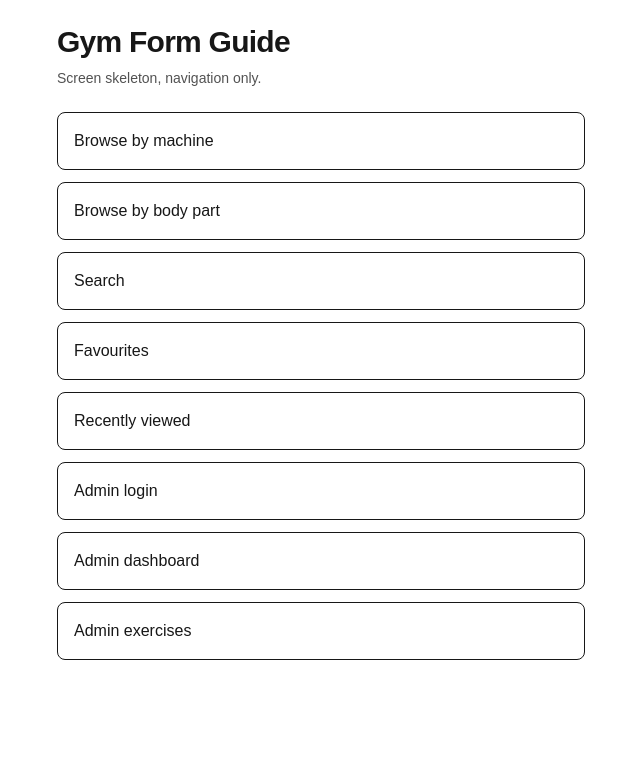
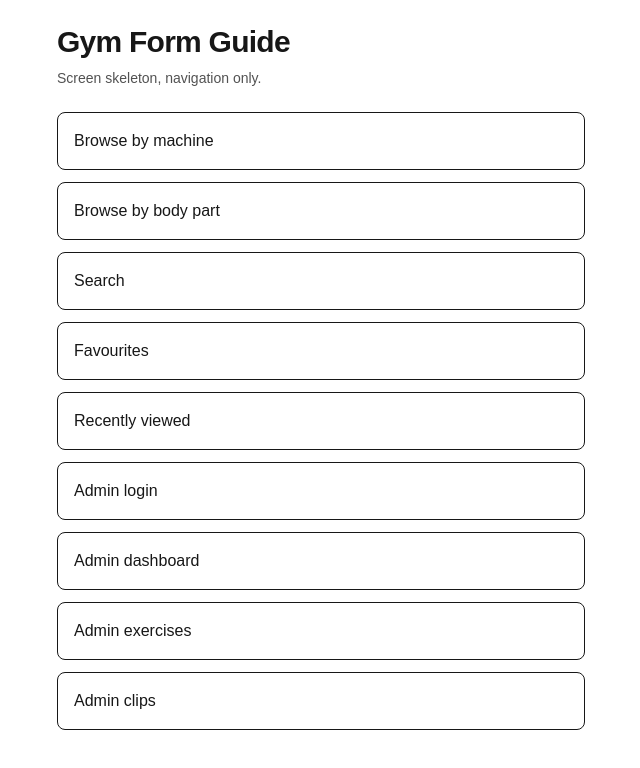
Before and after one commit to Loucahontas/gym-form-guide, a Next.js app in the folder gym-form-guide/: page / in a window 1280 px wide. Shown: the top 768 px of the page, without its empty margins (319-959 px from the left). Built offline with nearby package versions, Linux system fonts and the light colour scheme.

Commit message:
feat: add admin clips on home

```diff
--- a/gym-form-guide/app/page.tsx
+++ b/gym-form-guide/app/page.tsx
@@ -10,6 +10,7 @@ export default function Home() {
     { href: "/admin/login", label: "Admin login" },
     { href: "/admin", label: "Admin dashboard" },
     { href: "/admin/exercises", label: "Admin exercises" },
+    { href: "/admin/clips", label: "Admin clips" },
   ];
 
   return (
```
